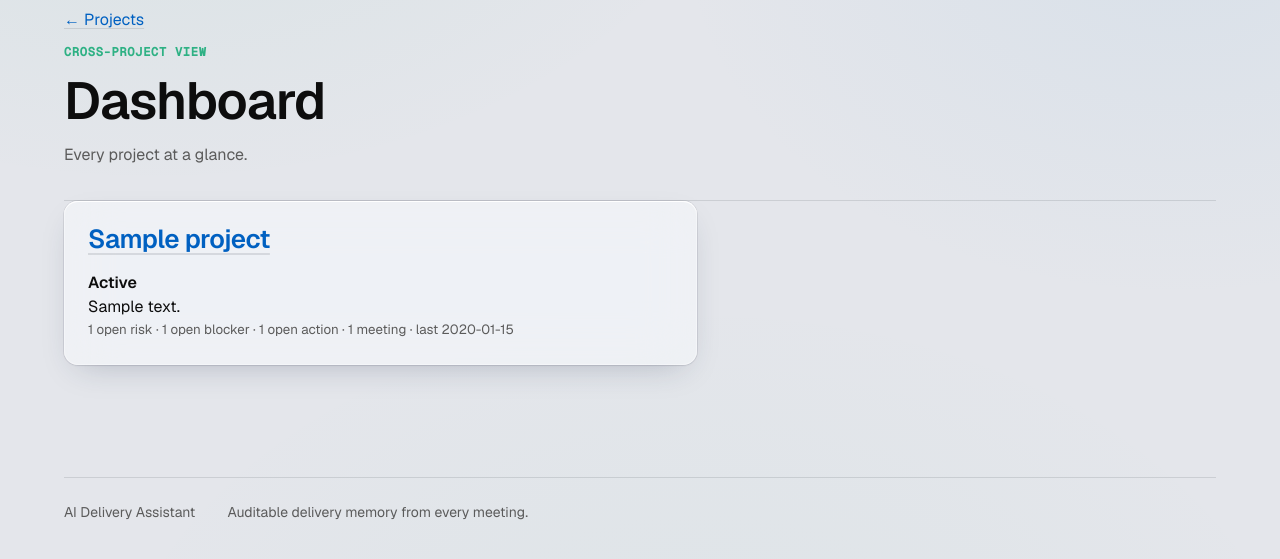
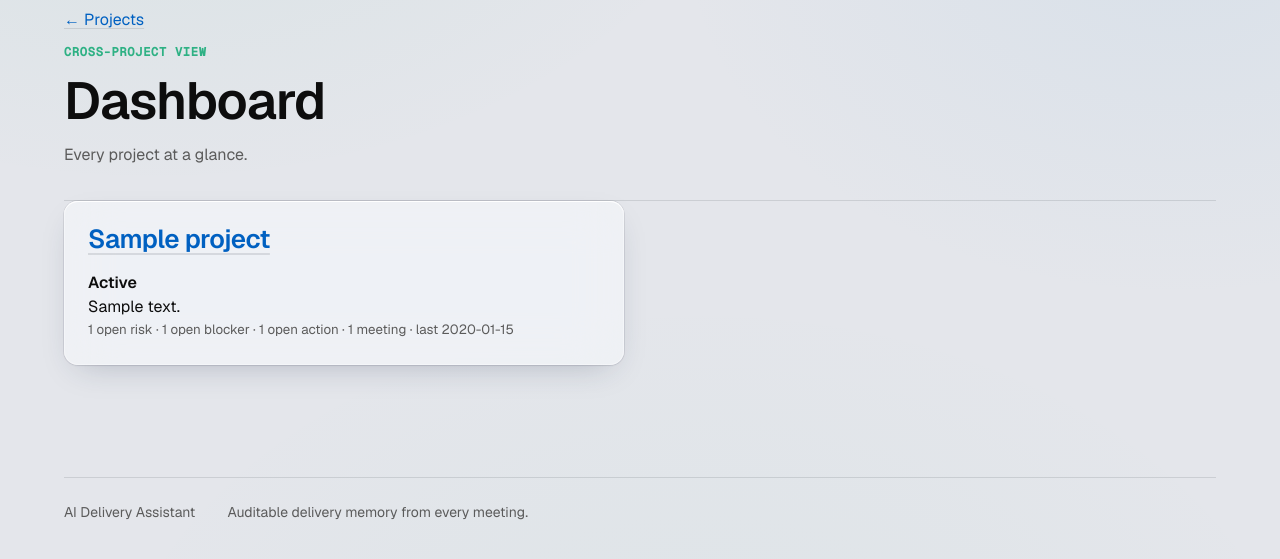
Before and after one commit to wladimirkarpicki/ai-delivery-assistant, a Flask app: page /dashboard in a window 1280 px wide. Shown: the part 132-691 px from the top of the page. Run offline with Flask 3, Linux system fonts and the light colour scheme; tables that the repository leaves empty hold one stand-in row (values such as "Sample post").

Commit message:
Redesign fix: equal pane columns, paired left-right
- The cards grid used a 1.3fr / 1fr split and a full-width
  nth-child(3) rule from the old theme: panes came out in different
  widths and the pairing was broken.
- Now equal columns at 40rem and up: repeat(2, minmax(0, 1fr)), and
  the full-width rule is gone. Panes pair up in DOM order - open
  risks | resolved risks, open blockers | resolved blockers,
  open actions | completed actions - each column the same width on
  every page that uses the grid (project overview, dashboard,
  meeting findings and milestones). Panels in one row stretch to
  the same height; rows may differ, the columns never do.
- Narrow screens keep the single-column stack.
- Verified live: served CSS carries the equal-columns rule and no
  nth-child(3) rule; project 6 renders the six panels in the
  required order.

```diff
--- a/static/styles.css
+++ b/static/styles.css
@@ -391,8 +391,12 @@ article p { margin-top: var(--space-2xs); }
 
 @media (min-width: 40rem) {
   .fields { grid-template-columns: repeat(2, minmax(0, 1fr)); }
-  .cards { grid-template-columns: minmax(0, 1.3fr) minmax(0, 1fr); }
-  .cards .panel:nth-child(3) { grid-column: 1 / -1; max-width: 38rem; }
+  /* Equal columns, so panes pair up left-right in DOM order: open
+     work on the left, its resolved counterpart on the right - open
+     risks | resolved risks, open blockers | resolved blockers,
+     open actions | completed actions. Panels in one row stretch to
+     the same height; rows may differ, the columns never do. */
+  .cards { grid-template-columns: repeat(2, minmax(0, 1fr)); }
 }
 @media (min-width: 60rem) {
   .container { padding-top: var(--space-2xl); }
```
